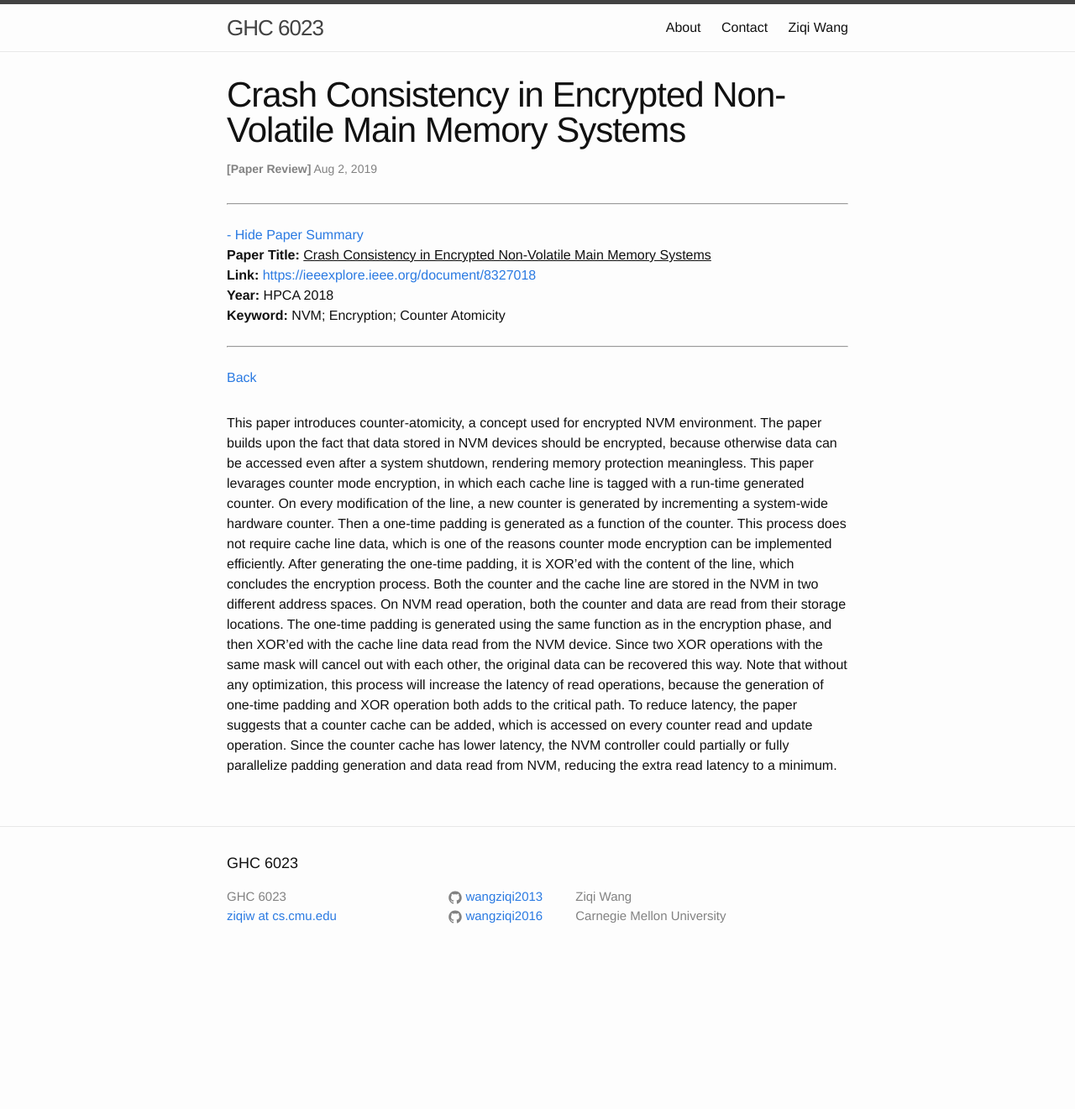
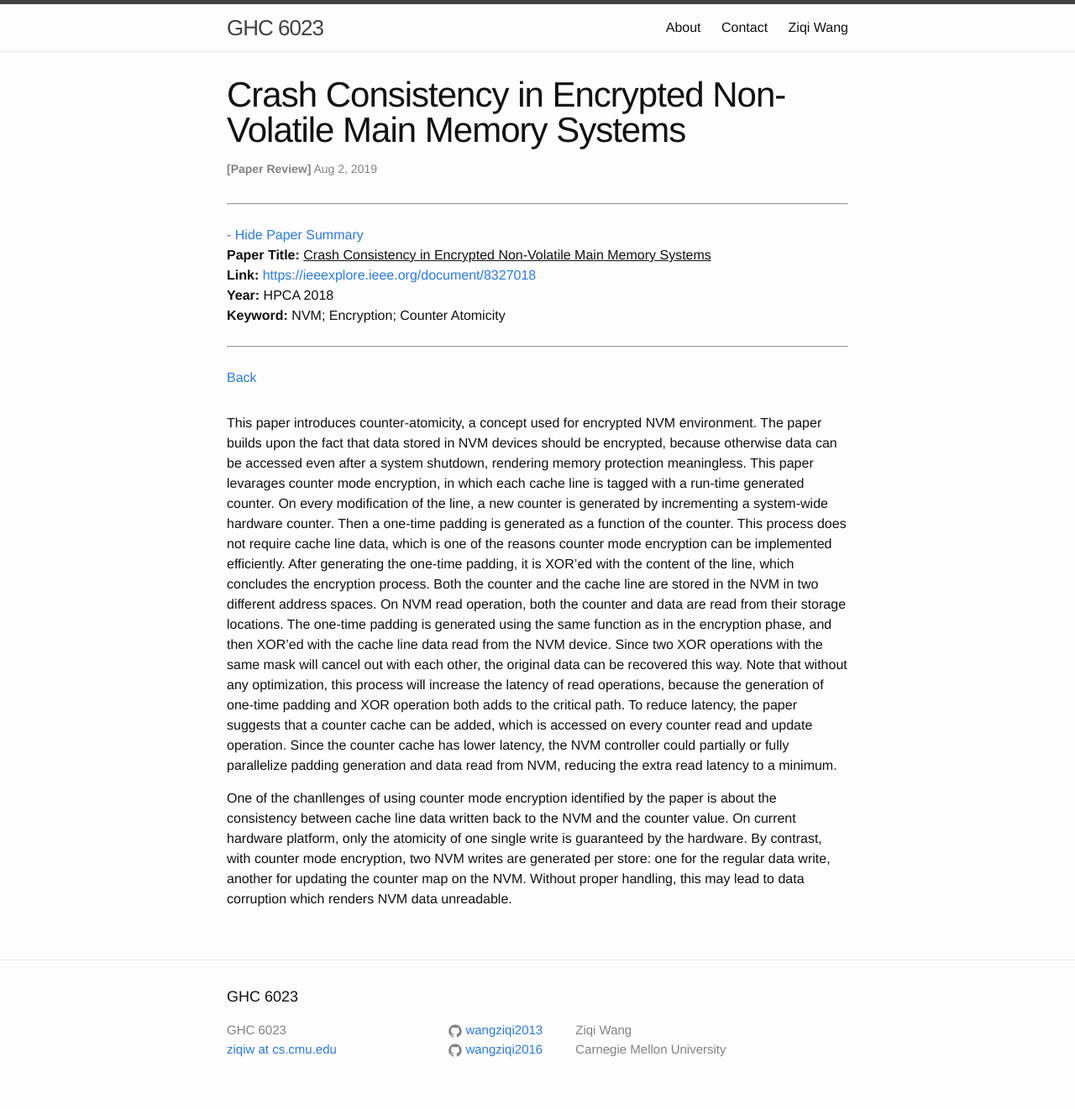
Before and after one commit to wangziqi2013/wangziqi2013.github.io, a Jekyll site: the page built from _posts/2019-08-02-crash-consistency-in-encrypted.markdown, in a window 1280 px wide. Shown: the whole page at 84% size. Built offline with Jekyll 4.4.1, drawn with Linux system fonts in a browser that asks for light colours; before the commit the page ends 1162 px from its top, so only the background shows below that.

Commit message:
Adding chanllenge

```diff
--- a/_posts/2019-08-02-crash-consistency-in-encrypted.markdown
+++ b/_posts/2019-08-02-crash-consistency-in-encrypted.markdown
@@ -28,3 +28,9 @@ the latency of read operations, because the generation of one-time padding and X
 To reduce latency, the paper suggests that a counter cache can be added, which is accessed on every counter read and update
 operation. Since the counter cache has lower latency, the NVM controller could partially or fully parallelize padding
 generation and data read from NVM, reducing the extra read latency to a minimum.
+
+One of the chanllenges of using counter mode encryption identified by the paper is about the consistency between cache line
+data written back to the NVM and the counter value. On current hardware platform, only the atomicity of one single write
+is guaranteed by the hardware. By contrast, with counter mode encryption, two NVM writes are generated per store: one for
+the regular data write, another for updating the counter map on the NVM. Without proper handling, this may lead to data
+corruption which renders NVM data unreadable.
```
